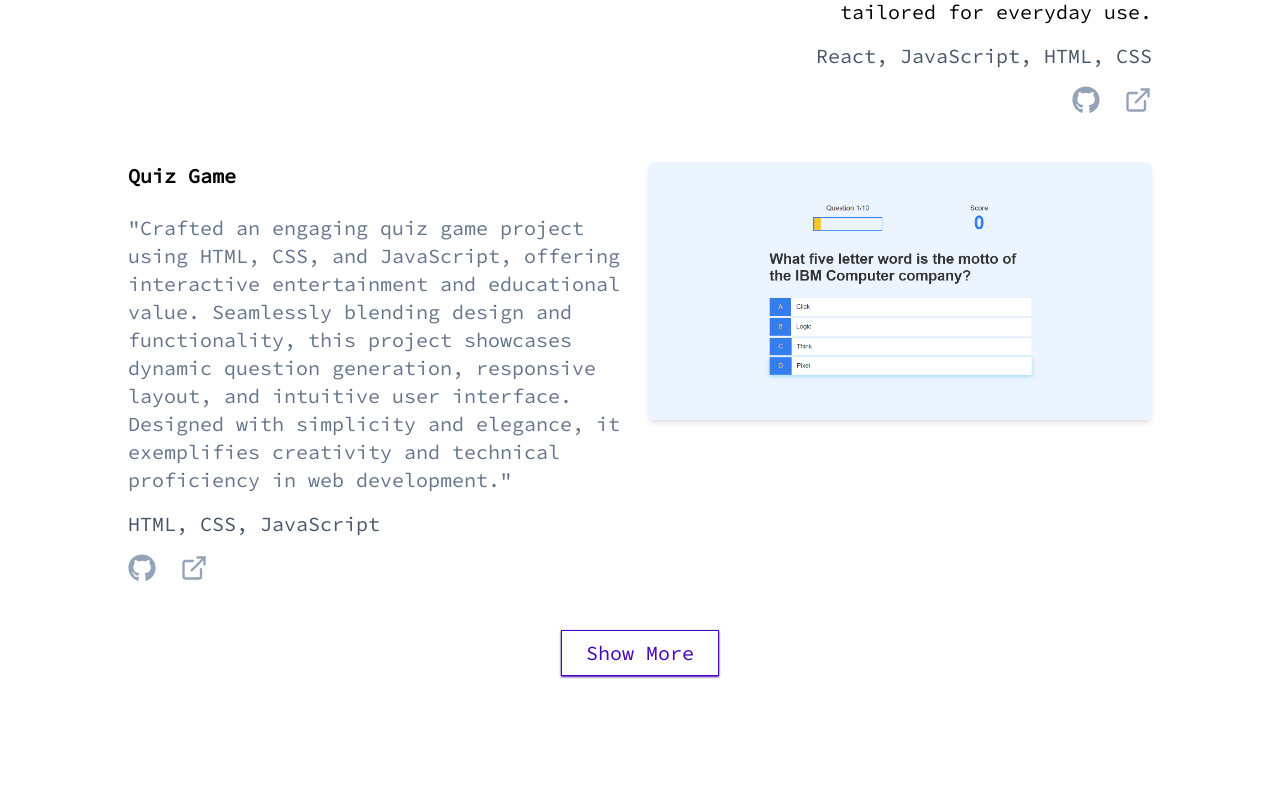
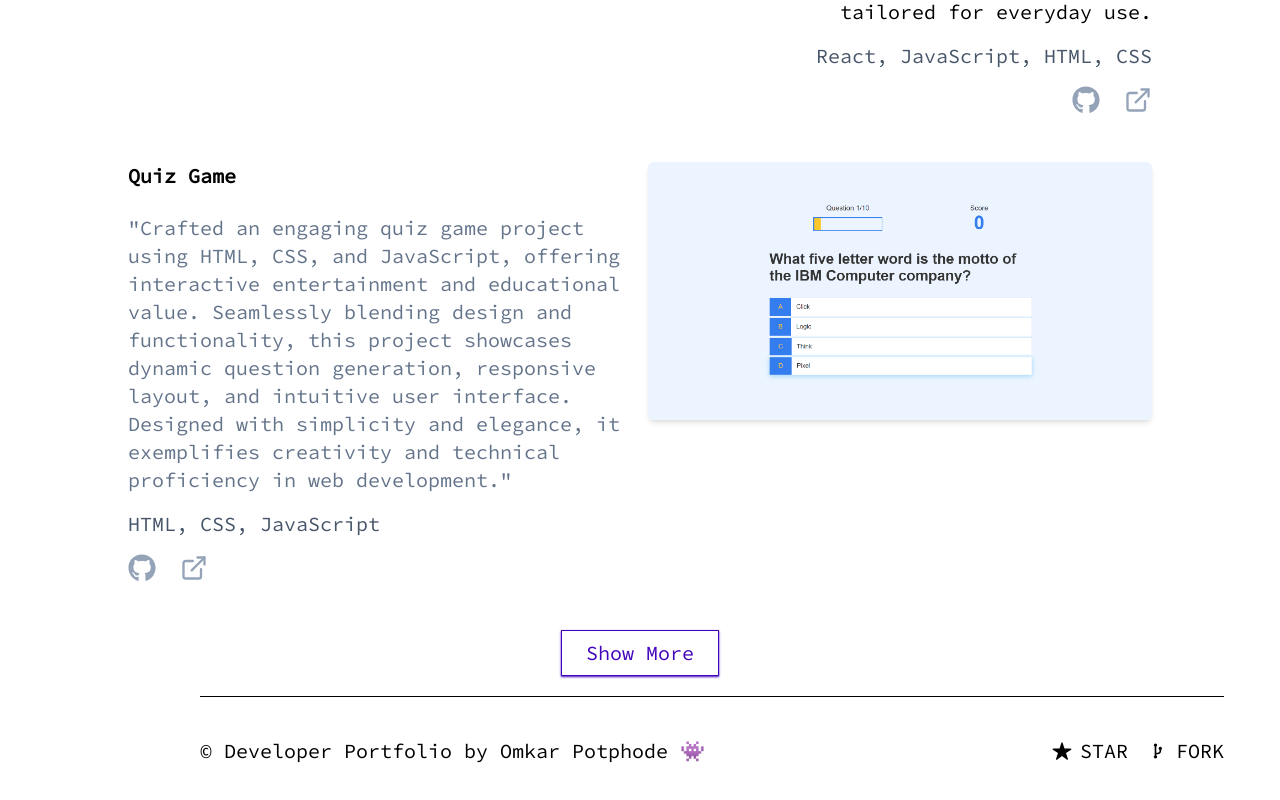
Before and after one commit to Omkar-Potphode/Omkar-Portfolio, a React (Vite) app: page / in a window 1280 px wide. Shown: the part 2518-3318 px from the top of the page. Before the commit the page ends 3214 px from the top, so only its background shows below. Built offline with nearby package versions, Linux system fonts and the light colour scheme.

Commit message:
💄 Integrated Footer Section

```diff
--- /dev/null
+++ b/src/components/Footer.tsx
@@ -0,0 +1,45 @@
+import React from 'react'
+import { CgGitFork } from 'react-icons/cg'
+import { IoStar } from 'react-icons/io5'
+
+const Footer: React.FC = () => {
+  return (
+    <>
+    <footer className=' ml-40 mb-5 max-w-5xl'>
+
+        <div className='flex-grow border-t border-black dark:border-white border-1'></div>
+        <div className='flex flex-col md:flex-row items-center justify-between mt-10 mb-10'>
+            <p>
+                © Developer Portfolio by
+                <a href='https://www.linkedin.com/in/omkar-potphode-497b63237/' target='_blank'>
+                    {" "}Omkar Potphode 👾
+                </a>
+            </p>
+
+            <div className='flex items-center gap-5'>
+                <a
+                href='https://github.com/Omkar-Potphode'
+                target='_blank'
+                className='flex items-center gap-2 uppercase hover:text-[#4305ba]'
+                >
+                    <IoStar/>
+                    <span>Star</span>
+                </a>
+
+                <a
+                href='https://github.com/Omkar-Potphode'
+                target='_blank'
+                className='flex items-center gap-2 uppercase hover:text-[#4305ba]'
+                >
+                    <CgGitFork/>
+                    <span>Fork</span>
+                </a>
+            </div>
+        </div>
+
+    </footer>
+    </>
+  )
+}
+
+export default Footer
--- a/src/components/Main.tsx
+++ b/src/components/Main.tsx
@@ -47,6 +47,7 @@ const Main: React.FC = () => {
                         <About/>
                         <Skills/>
                         <Projects/>
+                        <Footer/>
                     </div>
 
                 </div>
--- a/src/components/Projects.tsx
+++ b/src/components/Projects.tsx
@@ -13,7 +13,7 @@ const Projects: React.FC = () => {
         <div className='max-w-5xl'>
             <div className='relative flex items-center py-5 transition-all duration-500 translate-y-0 opacity-1 blur-0 motion-reduce:transition-none'>
                 <h1 className='pr-2 text-3xl font-bold'>
-                    🥷 Skills and Technologies
+                    💻 Projects and Work
                 </h1>
                 <div className='flex-grow border-t border-black dark:border-white border-1'></div>
                 <a href='https://github.com/Omkar-Potphode'
```
